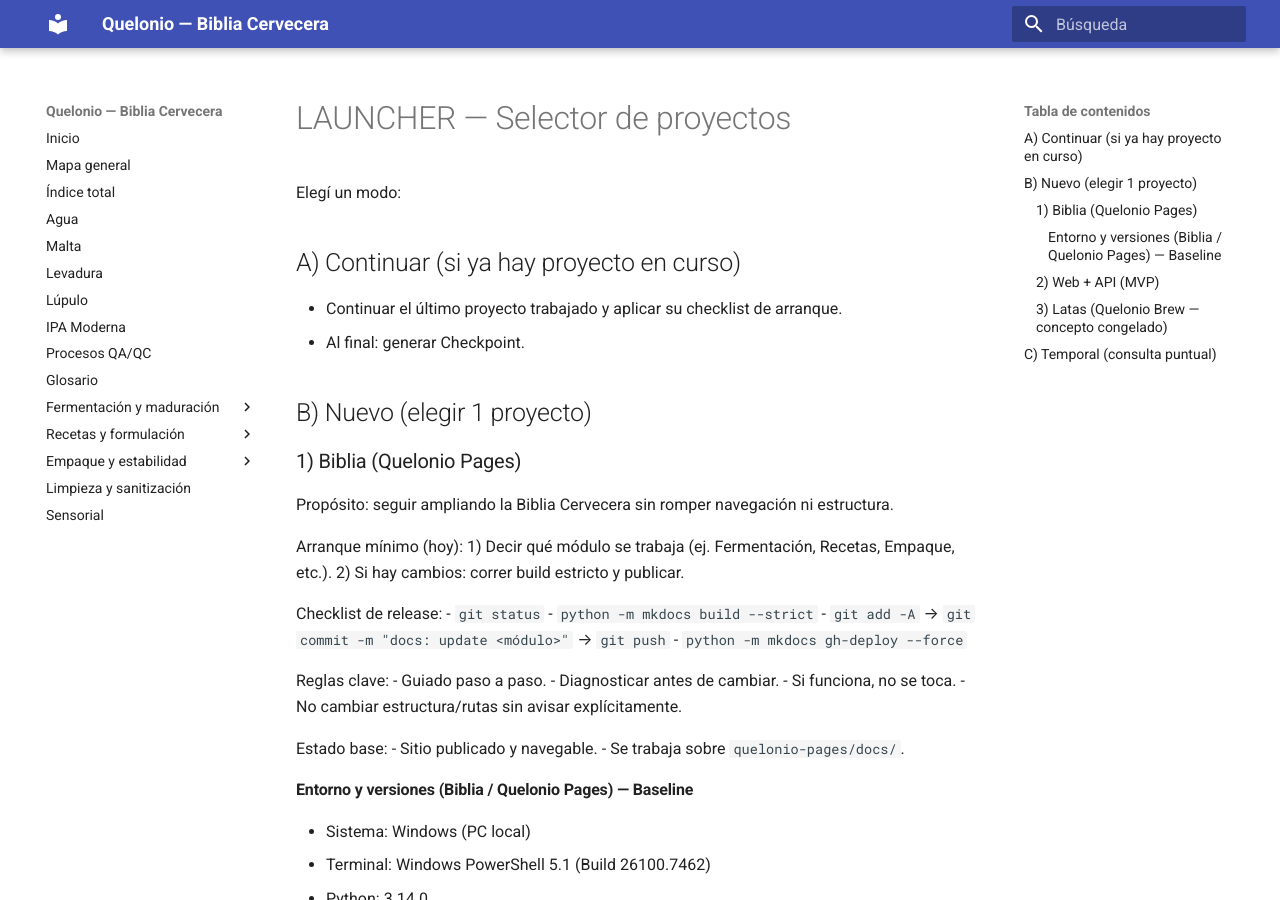
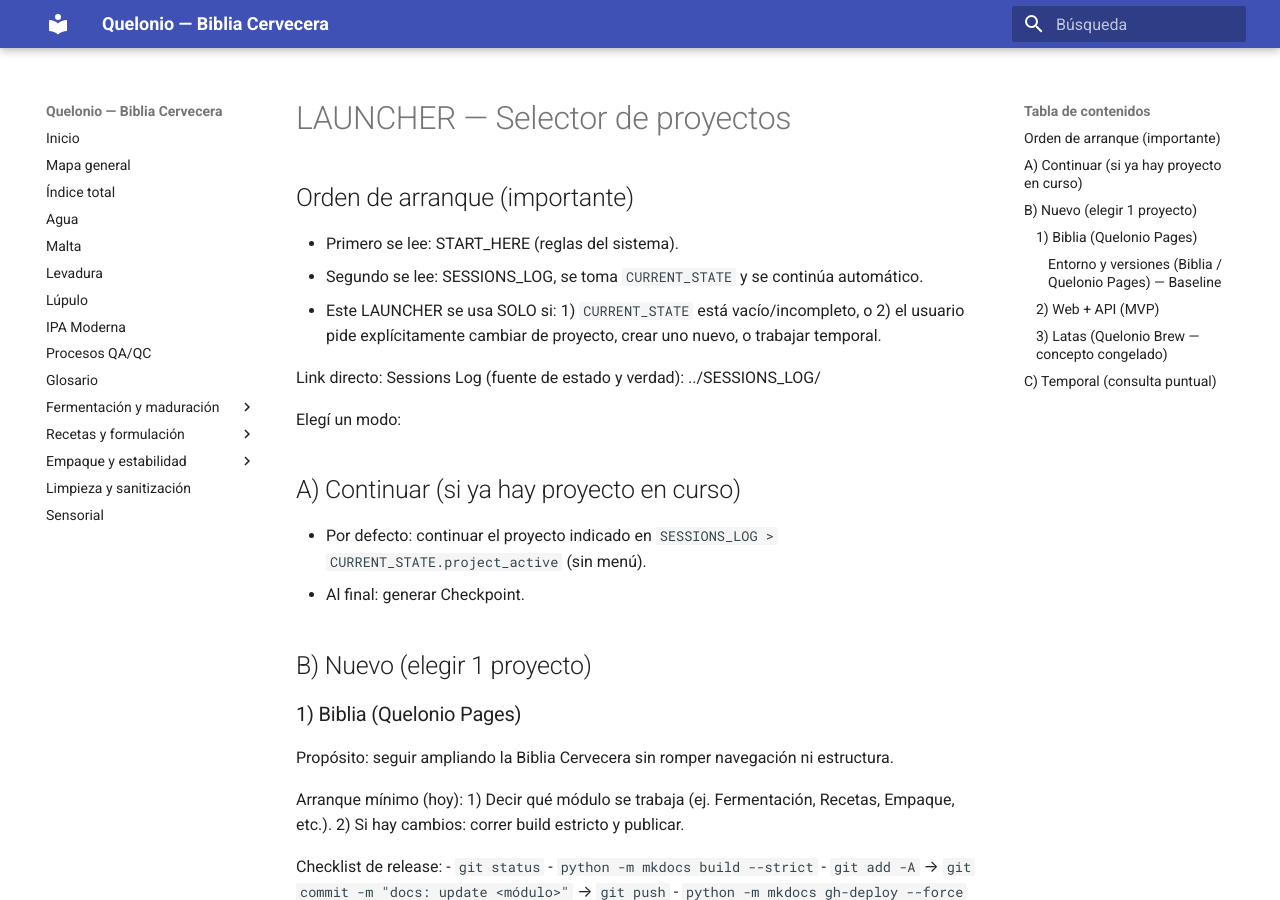
Before and after one commit to zumajuano-byte/quelonio-pages, an MkDocs documentation site: the page built from docs/99_Indice_y_Mapas/LAUNCHER.md, in a window 1280 px wide and 900 px high. Built offline with MkDocs 1.6.1 and Material for MkDocs 9.7.7, drawn with Linux system fonts in a browser that asks for light colours.

Commit message:
os: align launcher with current_state boot

```diff
--- a/docs/99_Indice_y_Mapas/LAUNCHER.md
+++ b/docs/99_Indice_y_Mapas/LAUNCHER.md
@@ -1,9 +1,20 @@
 # LAUNCHER — Selector de proyectos
+
+## Orden de arranque (importante)
+
+- Primero se lee: START_HERE (reglas del sistema).
+- Segundo se lee: SESSIONS_LOG, se toma `CURRENT_STATE` y se continúa automático.
+- Este LAUNCHER se usa SOLO si:
+  1) `CURRENT_STATE` está vacío/incompleto, o
+  2) el usuario pide explícitamente cambiar de proyecto, crear uno nuevo, o trabajar temporal.
+
+Link directo: Sessions Log (fuente de estado y verdad): ../SESSIONS_LOG/
+
 
 Elegí un modo:
 
 ## A) Continuar (si ya hay proyecto en curso)
-- Continuar el último proyecto trabajado y aplicar su checklist de arranque.
+- Por defecto: continuar el proyecto indicado en `SESSIONS_LOG > CURRENT_STATE.project_active` (sin menú).
 - Al final: generar Checkpoint.
 
 ## B) Nuevo (elegir 1 proyecto)
```
